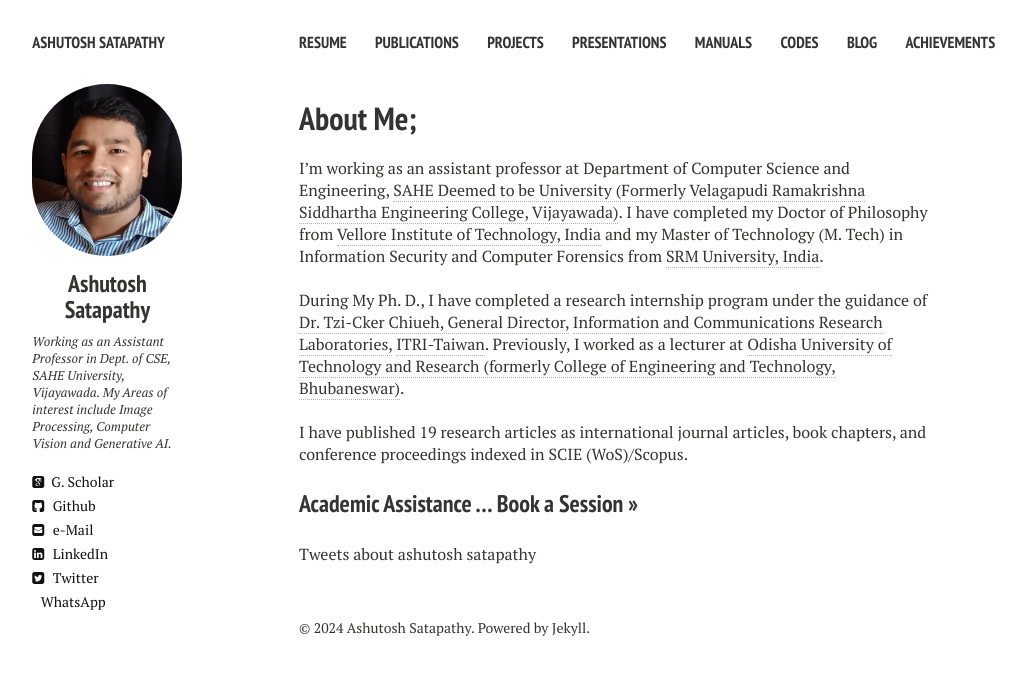
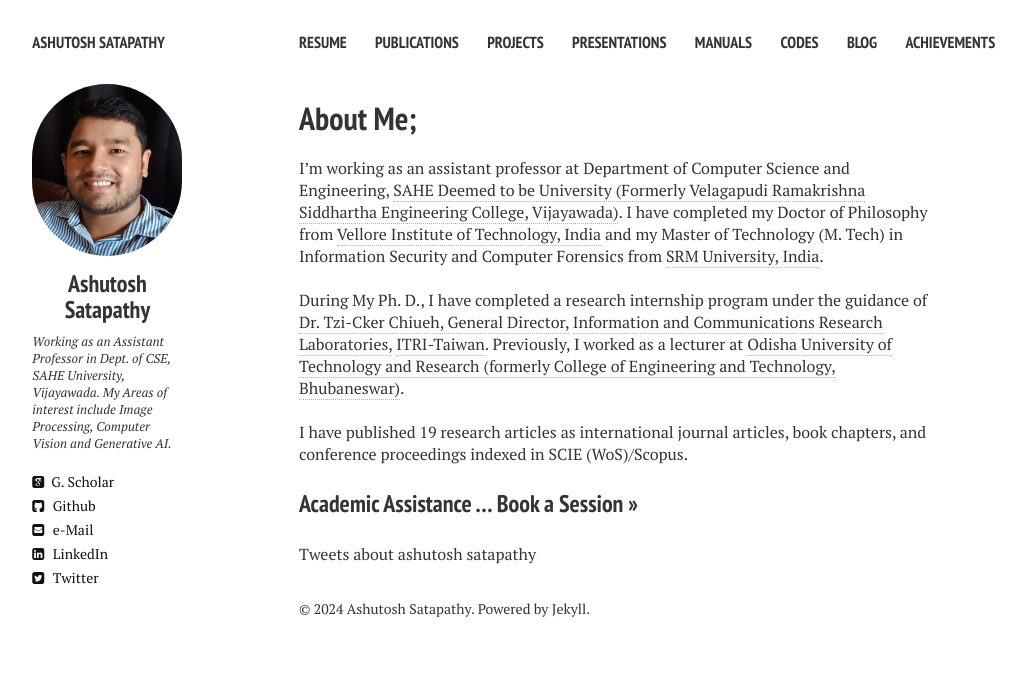
Before and after one commit to ashutoshsatapathy1990/ashutoshsatapathy1990.github.io, a Jekyll site: the page built from index.md, in a window 1280 px wide. Shown: the top 675 px of the page, without its empty margins (21-1047 px from the left). Built offline with Jekyll 4.4.1, drawn with Linux system fonts in a browser that asks for light colours; nearby versions of some CDN libraries; comment, search, counter and statistics services are not loaded.

Commit message:
Update _config.yml

```diff
--- a/_config.yml
+++ b/_config.yml
@@ -16,7 +16,6 @@ owner:
   google_scholar            :  SwrZkasAAAAJ
   github                    :  ashutoshsatapathy1990
   twitter                   :  satapathy1990
-  whatsapp                  :  7401547964
 
 # Analytics and webmaster tools stuff goes here
 google_analytics: UA-52736040-1
```
